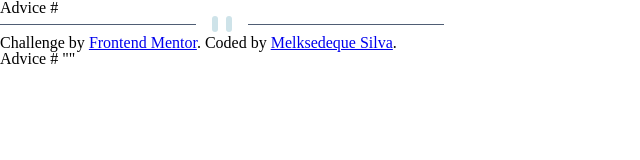
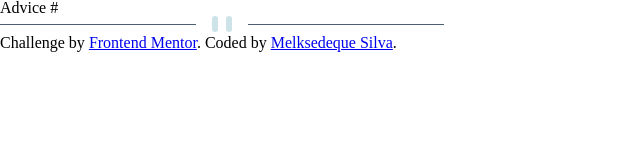
Before and after one commit to Melksedeque/advice-generator-app, a plain HTML site: page index.html in a window 1280 px wide. Shown: the full height of the page, 0-640 px from the left. Drawn offline with Linux system fonts and the light colour scheme.

Commit message:
Included the main.js file in the HTML file

```diff
--- a/index.html
+++ b/index.html
@@ -35,8 +35,7 @@
       </div>
     </footer>
   </main>
-  Advice #<!-- Advice ID goes here -->
 
-  "<!-- Advice text goes here -->"
+  <script src="assets/js/main.js"></script>
 </body>
 </html>
```
